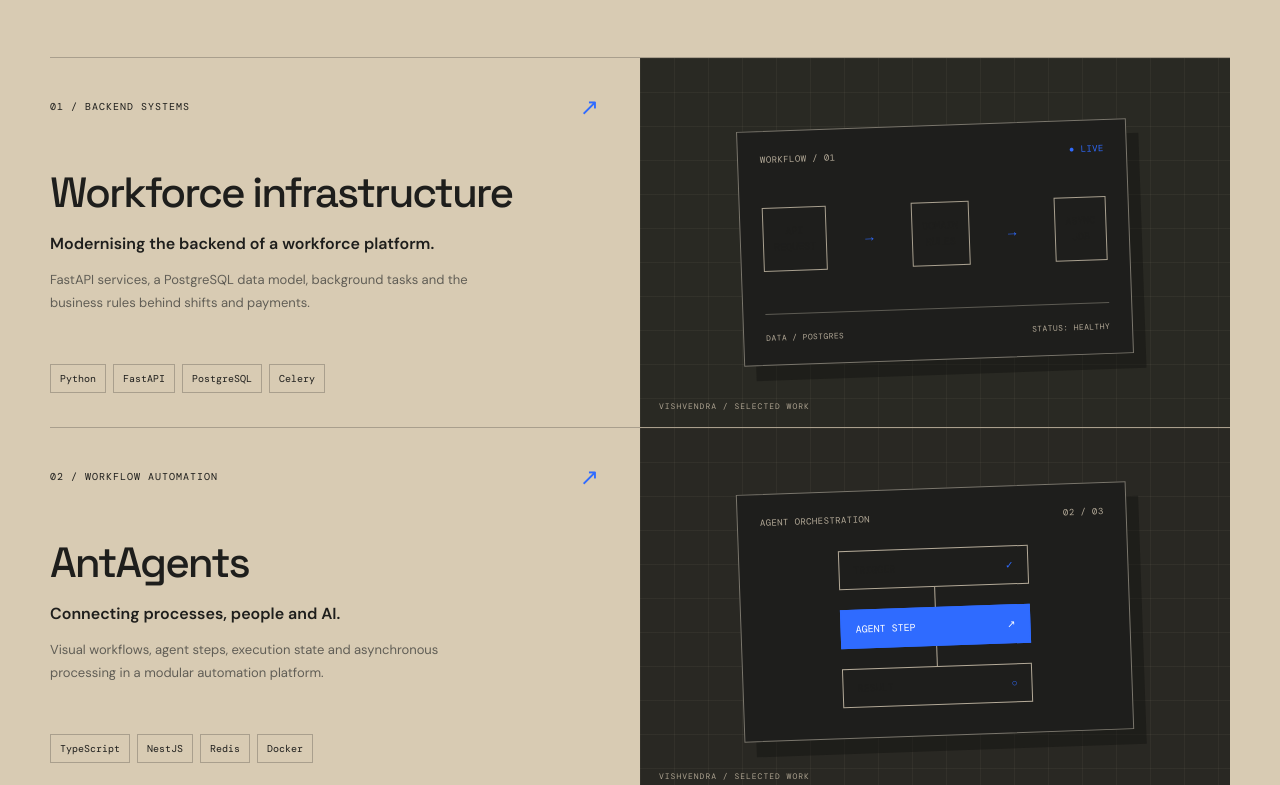
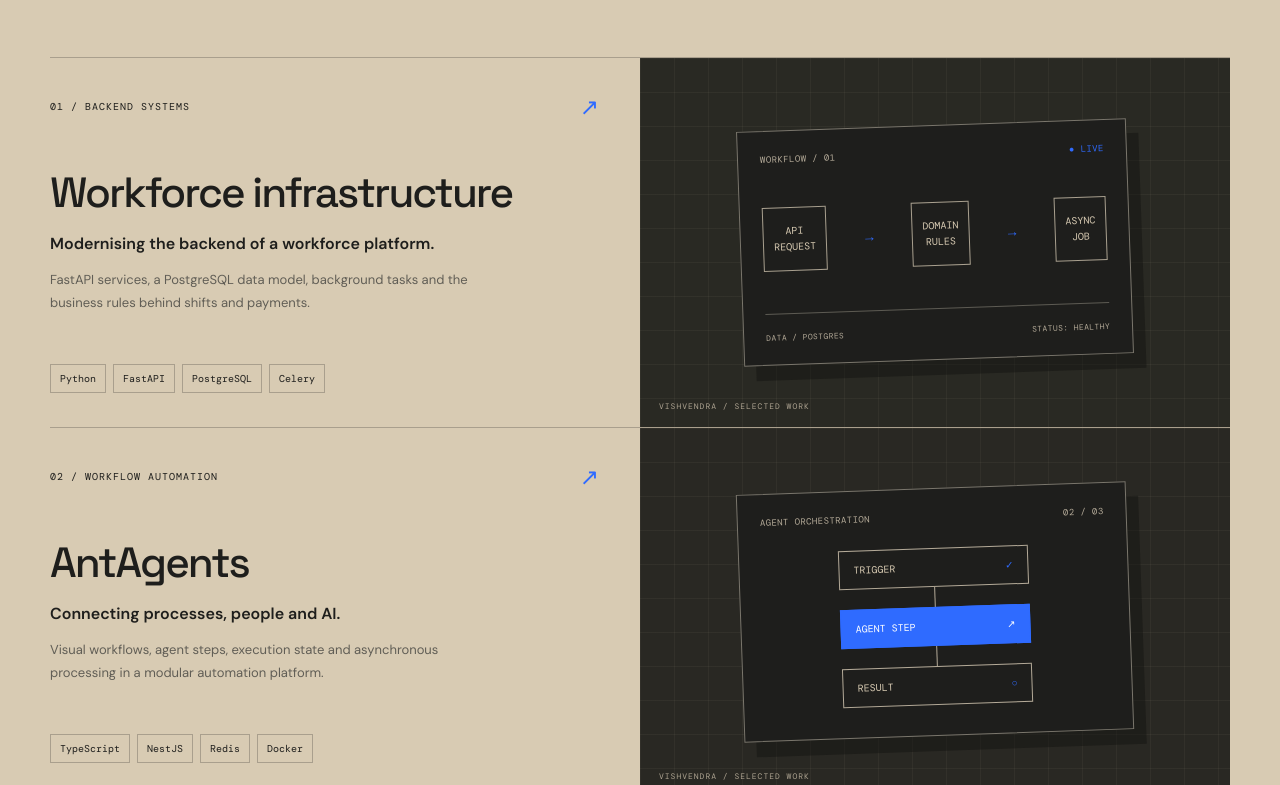
Before and after one commit to VishvendraTomar/VishvendraTomar.github.io, an Astro site: page / in a window 1280 px wide. Shown: the part 1355-2140 px from the top of the page. Built offline with nearby package versions, Linux system fonts and the light colour scheme; Astro itself is replaced by a stand-in of ours.

Commit message:
Fix invisible text in project diagrams (#4)

```diff
--- a/src/pages/index.astro
+++ b/src/pages/index.astro
@@ -101,7 +101,7 @@ const capabilities=[
 .dark-section .section-intro>div>p{color:var(--paper-soft)}
 .project-list{border-top:1px solid var(--rule-light)}.project{display:grid;grid-template-columns:1fr 1fr;min-height:370px;border-bottom:1px solid var(--rule-light)}.project-info{display:flex;flex-direction:column;min-width:0;padding:34px 40px 34px 0}.project-top{display:flex;justify-content:space-between;align-items:center;gap:20px;font:10px 'DM Mono',monospace;letter-spacing:1px}.project-top>span:last-child{font-size:23px;color:var(--blue)}.project-main{margin:auto 0}.project-main h3{font:500 clamp(28px,3.3vw,44px)/1.1 'Space Grotesk',sans-serif;letter-spacing:-2px;margin:18px 0}.project-short{font-size:16px;font-weight:600;margin:0 0 15px}.project-detail{max-width:420px;color:#615e56;font-size:13px;line-height:1.75;margin:0}.project-tags{display:flex;flex-wrap:wrap;gap:7px;margin-top:20px}.project-tags span{border:1px solid var(--rule-light);padding:7px 9px;font:10px 'DM Mono',monospace}
 .project-art{position:relative;display:flex;align-items:center;justify-content:center;padding:45px;min-width:0;background:#292923;overflow:hidden}.project-art:before{content:'';position:absolute;inset:0;background:linear-gradient(#d8cbb30d 1px,transparent 1px),linear-gradient(90deg,#d8cbb30d 1px,transparent 1px);background-size:34px 34px}.project-art.flow{background:#292823}.project-art.code{background:#252729}
-.artboard{position:relative;z-index:1;width:100%;max-width:390px;background:#1e1e1c;border:1px solid #7a766c;padding:22px;box-shadow:12px 15px 0 #11110f70;transform:rotate(-2deg)}.art-label,.art-status{display:flex;justify-content:space-between;gap:10px;font:9px 'DM Mono',monospace;color:var(--paper-soft);letter-spacing:.4px}.art-light{color:var(--blue)}.art-nodes{display:flex;align-items:center;justify-content:space-between;gap:8px;margin:42px 0}.art-nodes span{border:1px solid #a9a08f;padding:15px 10px;text-align:center;min-width:0;font:10px/1.6 'DM Mono',monospace}.art-nodes b{font-size:14px;font-weight:400;color:var(--blue)}.art-status{padding-top:18px;border-top:1px solid #5d5b53;font-size:8px}.flow-stack{width:190px;margin:25px auto 8px;display:flex;align-items:center;flex-direction:column}.flow-stack>span{width:100%;padding:12px 14px;border:1px solid var(--paper-soft);font:10px 'DM Mono',monospace;display:flex;justify-content:space-between}.flow-stack i{font-style:normal;color:var(--blue)}.flow-stack .flow-active{background:var(--blue);border-color:var(--blue);color:white}.flow-stack .flow-active i{color:white}.flow-connector{width:1px;height:20px;background:var(--paper-soft)}
+.artboard{position:relative;z-index:1;width:100%;max-width:390px;color:var(--paper);background:#1e1e1c;border:1px solid #7a766c;padding:22px;box-shadow:12px 15px 0 #11110f70;transform:rotate(-2deg)}.art-label,.art-status{display:flex;justify-content:space-between;gap:10px;font:9px 'DM Mono',monospace;color:var(--paper-soft);letter-spacing:.4px}.art-light{color:var(--blue)}.art-nodes{display:flex;align-items:center;justify-content:space-between;gap:8px;margin:42px 0}.art-nodes span{color:var(--paper);border:1px solid #a9a08f;padding:15px 10px;text-align:center;min-width:0;font:10px/1.6 'DM Mono',monospace}.art-nodes b{font-size:14px;font-weight:400;color:var(--blue)}.art-status{padding-top:18px;border-top:1px solid #5d5b53;font-size:8px}.flow-stack{width:190px;margin:25px auto 8px;display:flex;align-items:center;flex-direction:column}.flow-stack>span{color:var(--paper);width:100%;padding:12px 14px;border:1px solid var(--paper-soft);font:10px 'DM Mono',monospace;display:flex;justify-content:space-between}.flow-stack i{font-style:normal;color:var(--blue)}.flow-stack .flow-active{color:#fff;background:var(--blue);border-color:var(--blue);color:white}.flow-stack .flow-active i{color:white}.flow-connector{width:1px;height:20px;background:var(--paper-soft)}
 .code-lines{display:flex;flex-direction:column;gap:10px;margin:35px 0 22px;font:clamp(9px,1vw,12px) 'DM Mono',monospace;white-space:nowrap}.code-lines span:nth-child(2),.code-lines span:nth-child(5){color:#92b1ff}.code-lines i{font-style:normal;color:#7b776d;margin-right:15px}.code-indicator{position:absolute;top:-20px;right:12px;font-size:58px;color:var(--blue)}.visual-caption{position:absolute;bottom:16px;left:19px;font:8px 'DM Mono',monospace;letter-spacing:1px;color:#ada391}
 .work-disclaimer{font:11px/1.8 'DM Mono',monospace;color:#716a5e;margin:22px 0 0}
 .about .section-intro{margin-bottom:70px}.about-layout{display:grid;grid-template-columns:1.15fr .85fr;gap:11%;border-top:1px solid var(--rule-dark);padding-top:45px}
```
